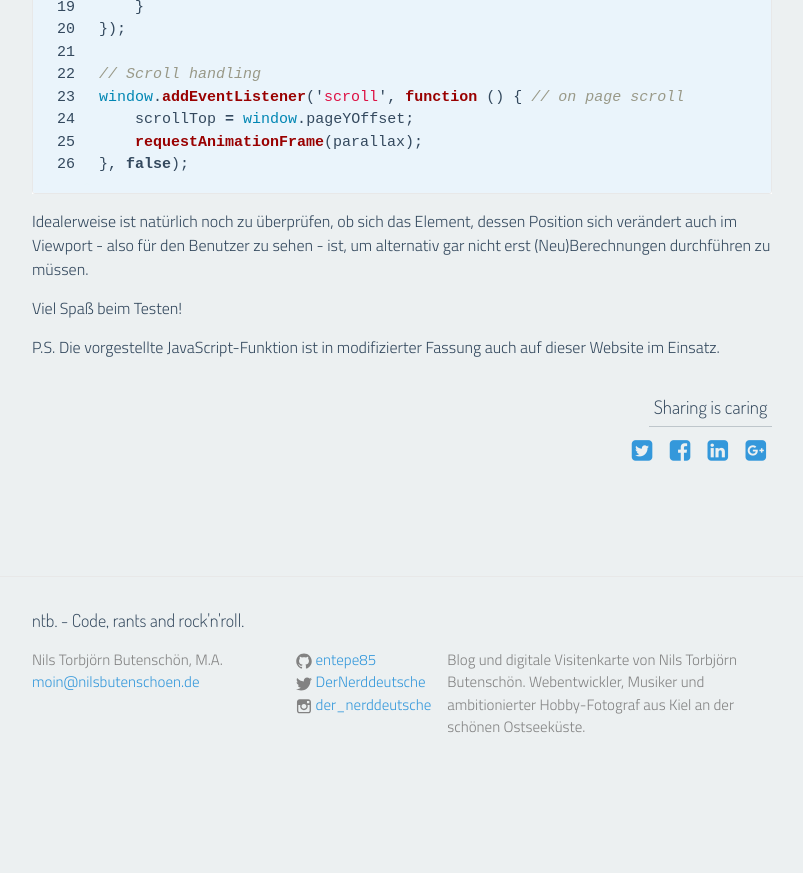
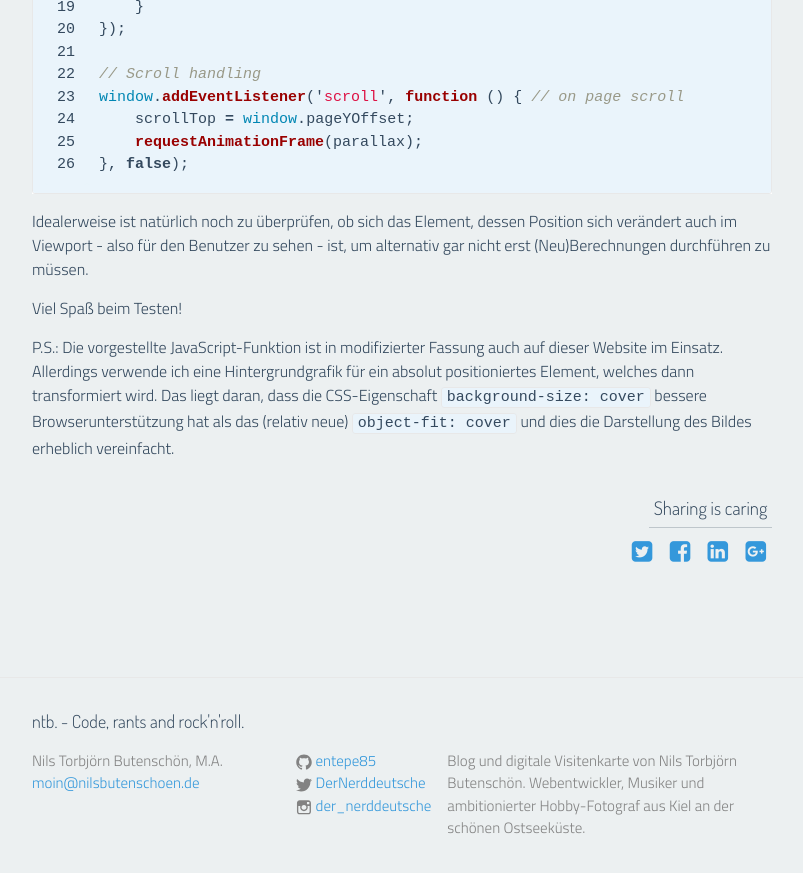
Before and after one commit to entepe85/nilsbutenschoen.de, a Jekyll site: the page built from _posts/2015-08-09-parallax-scrolling-at-60-fps.markdown, in a window 1280 px wide and 900 px high, scrolled down 2723 px. Shown: the top 873 px of the window, without its empty margins (238-1041 px from the left). Built offline with Jekyll 4.4.1, drawn with Linux system fonts in a browser that asks for light colours; nearby versions of some CDN libraries; comment, search, counter and statistics services are not loaded; before the commit the page ends 3522 px from its top, so only the background shows below that.

Commit message:
Update the 60fps post

```diff
--- a/_posts/2015-08-09-parallax-scrolling-at-60-fps.markdown
+++ b/_posts/2015-08-09-parallax-scrolling-at-60-fps.markdown
@@ -95,4 +95,4 @@ Idealerweise ist natürlich noch zu überprüfen, ob sich das Element, dessen Po
 
 Viel Spaß beim Testen!
 
-P.S. Die vorgestellte JavaScript-Funktion ist in modifizierter Fassung auch auf dieser Website im Einsatz.
+P.S.: Die vorgestellte JavaScript-Funktion ist in modifizierter Fassung auch auf dieser Website im Einsatz. Allerdings verwende ich eine Hintergrundgrafik für ein absolut positioniertes Element, welches dann transformiert wird. Das liegt daran, dass die CSS-Eigenschaft `background-size: cover` bessere Browserunterstützung hat als das (relativ neue) `object-fit: cover` und dies die Darstellung des Bildes erheblich vereinfacht.
```
